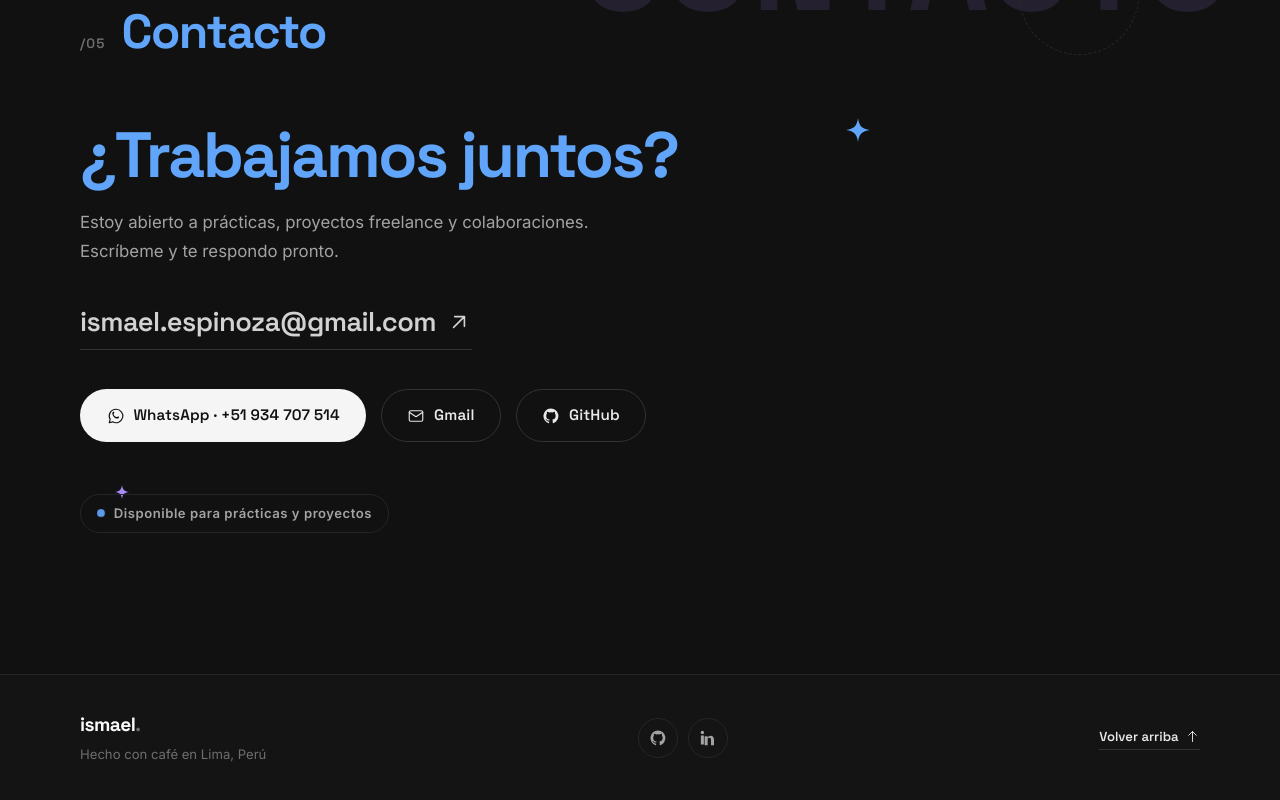
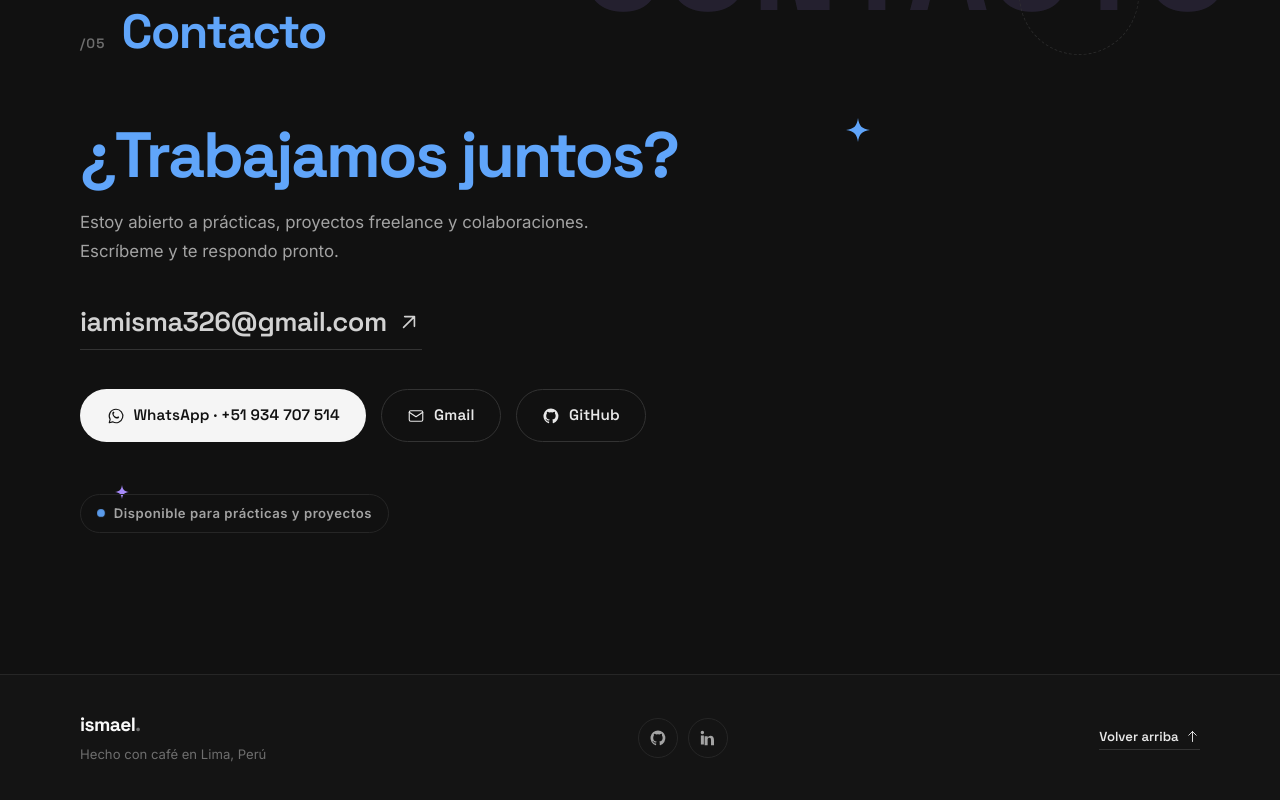
Before and after one commit to iamisma326-cpu/ismadev, a React (Vite) app: page / in a window 1280 px wide. Shown: the part 5700-6500 px from the top of the page. Built offline with nearby package versions, Linux system fonts and the light colour scheme.

Commit message:
Actualizar correo de contacto a iamisma326@gmail.com

```diff
--- a/email-ismadev-brevo.html
+++ b/email-ismadev-brevo.html
@@ -302,12 +302,12 @@
                         </td>
                         <td width="10">&nbsp;</td>
                         <td bgcolor="#1e293b" style="border-radius:40px; border:1px solid #334155;">
-                          <a href="mailto:ismael.espinoza@gmail.com" style="display:inline-block; padding:12px 24px; font-size:13px; font-weight:bold; color:#ffffff; text-decoration:none; border-radius:40px;">Correo &rarr;</a>
+                          <a href="mailto:iamisma326@gmail.com" style="display:inline-block; padding:12px 24px; font-size:13px; font-weight:bold; color:#ffffff; text-decoration:none; border-radius:40px;">Correo &rarr;</a>
                         </td>
                       </tr>
                     </table>
                     <p style="margin:14px 0 0 0; font-size:12px; color:#64748b;">
-                      +51 934 707 514 · ismael.espinoza@gmail.com
+                      +51 934 707 514 · iamisma326@gmail.com
                     </p>
                   </td>
                 </tr>
--- a/src/data/content.js
+++ b/src/data/content.js
@@ -6,7 +6,7 @@ import { skillCount } from "./skills.js";
 
 export const contact = {
   // ⚠️ PLACEHOLDERS — reemplazar por tus datos reales:
-  email: "ismael.espinoza@gmail.com",
+  email: "iamisma326@gmail.com",
   whatsappNumber: "51934707514", // formato internacional sin "+", para wa.me
   whatsappDisplay: "+51 934 707 514",
   github: "https://github.com/iamisma326-cpu",
```
Also changed, not shown: email-ismadev-brevo-texto.txt.
